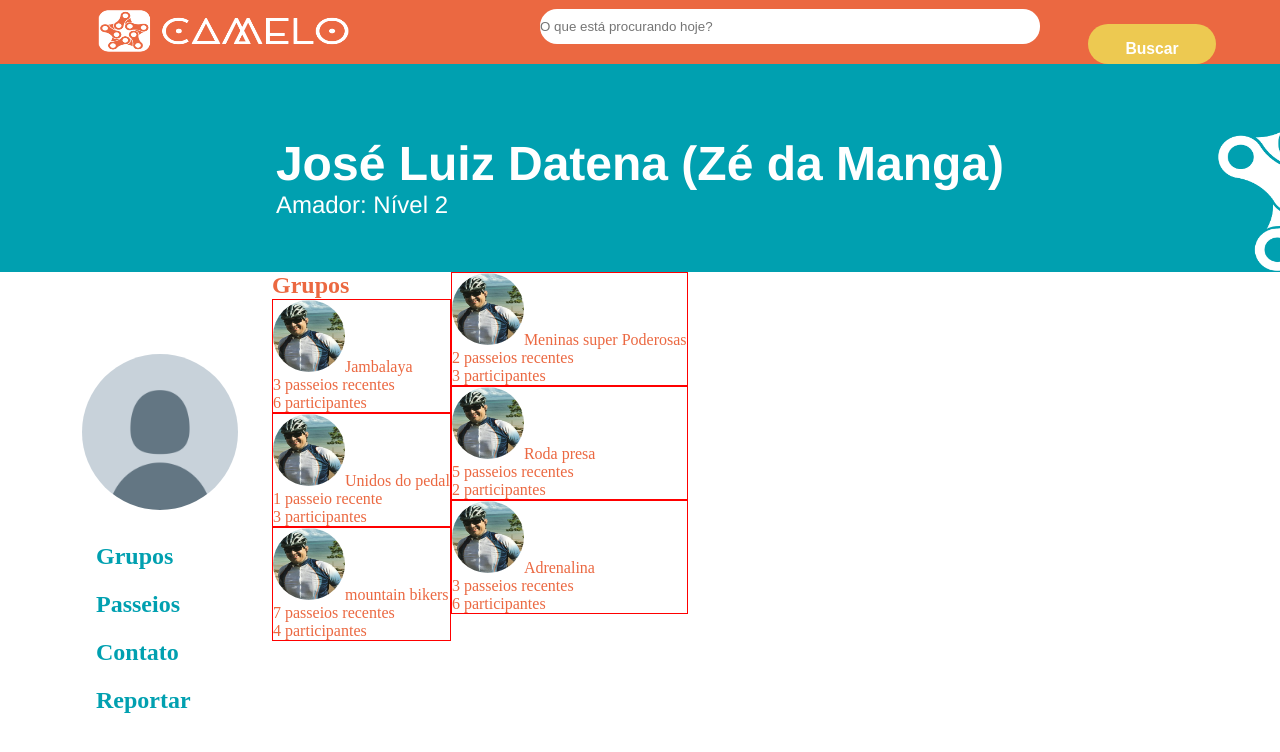
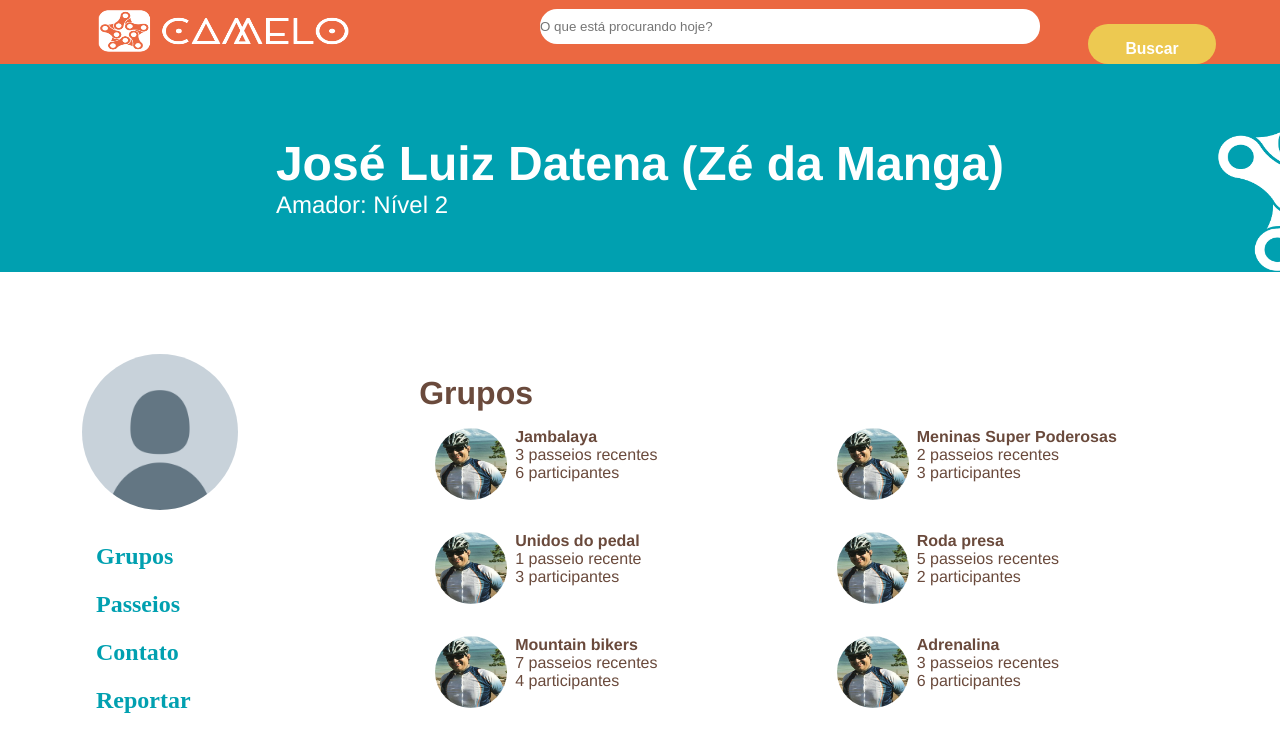
Before and after one commit to portal-ciclismo/front, a React (Create React App) app in the folder app-ciclismo/: page /perfil in a window 1280 px wide. Shown: the top 752 px of the page. Built offline with nearby package versions, Linux system fonts and the light colour scheme.

Commit message:
Finalizando a organização e implementação dos componentes GroupFeed && GroupList com os respectivos css

```diff
--- a/app-ciclismo/src/components/GroupFeed/GroupFeed.css
+++ b/app-ciclismo/src/components/GroupFeed/GroupFeed.css
@@ -1,5 +1,7 @@
 .grupo-feed {
-    border: 1px solid red;
+    display: flex;
+    padding: 1rem;
+    color: var(--brown);
 }
 
 .grupo-feed img {
@@ -7,3 +9,18 @@
     height: 4.5rem;
     border-radius: 50%;
 }
+
+.grupo-feed p{
+    display: flex;
+    padding-left: 0.5rem;
+}
+
+.conteudo-grupo{
+    align-items: center;
+}
+.conteudo-grupo span{
+    padding-left: 0.5rem;
+    display: flex;
+    font-weight: bold;
+    font-family: Helvetica, sans-serif;
+}
--- a/app-ciclismo/src/components/GroupFeed/GroupFeed.js
+++ b/app-ciclismo/src/components/GroupFeed/GroupFeed.js
@@ -1,15 +1,17 @@
 import React from 'react';
 import '../GroupFeed/GroupFeed.css';
 
-const GroupFeed = ({ imagemGrupo, nomeGrupo, passeiosRecentes, qtdParticipantes}) => {
+const GroupFeed = ({ imagemGrupo, nomeGrupo, passeiosRecentes, qtdParticipantes }) => {
   return (
 
-      <div className="grupo-feed">
-        <img src={imagemGrupo} alt={`grupo ${nomeGrupo}`} />
+    <div className="grupo-feed">
+      <img src={imagemGrupo} alt={`grupo ${nomeGrupo}`} />
+      <div className='conteudo-grupo'>
         <span>{nomeGrupo}</span>
         <p>{passeiosRecentes}</p>
         <p>{qtdParticipantes}</p>
       </div>
+    </div>
   );
 };
 
--- a/app-ciclismo/src/components/GroupList/GroupList.css
+++ b/app-ciclismo/src/components/GroupList/GroupList.css
@@ -2,4 +2,14 @@
     width: 100%;
     display: flex;
     flex-direction: row;
+    color: var(--brown);
+    flex-wrap: nowrap;
+    align-items: center;
+    justify-content: space-evenly;
+    align-items: flex-end;
+    font-family: Helvetica, sans-serif;
 }
+
+.group-list h1{
+    font-weight: bold;
+}
--- a/app-ciclismo/src/components/GroupList/GroupList.js
+++ b/app-ciclismo/src/components/GroupList/GroupList.js
@@ -7,7 +7,7 @@ function GroupList() {
     <div className="group-list">
       {/* Lista de grupos */}
       <div className='coluna-esquerda-grupo'>
-      <h2>Grupos</h2>
+      <h1>Grupos</h1>
         <GroupFeed
           imagemGrupo={imgGrupo}
           nomeGrupo="Jambalaya"
@@ -22,7 +22,7 @@ function GroupList() {
         />
         <GroupFeed
           imagemGrupo={imgGrupo}
-          nomeGrupo="mountain bikers"
+          nomeGrupo="Mountain bikers"
           passeiosRecentes="7 passeios recentes"
           qtdParticipantes="4 participantes"
         />
@@ -30,7 +30,7 @@ function GroupList() {
     <div className='coluna-direita-grupo'>
         <GroupFeed
           imagemGrupo={imgGrupo}
-          nomeGrupo="Meninas super Poderosas"
+          nomeGrupo="Meninas Super Poderosas"
           passeiosRecentes="2 passeios recentes"
           qtdParticipantes="3 participantes"
         />
```
